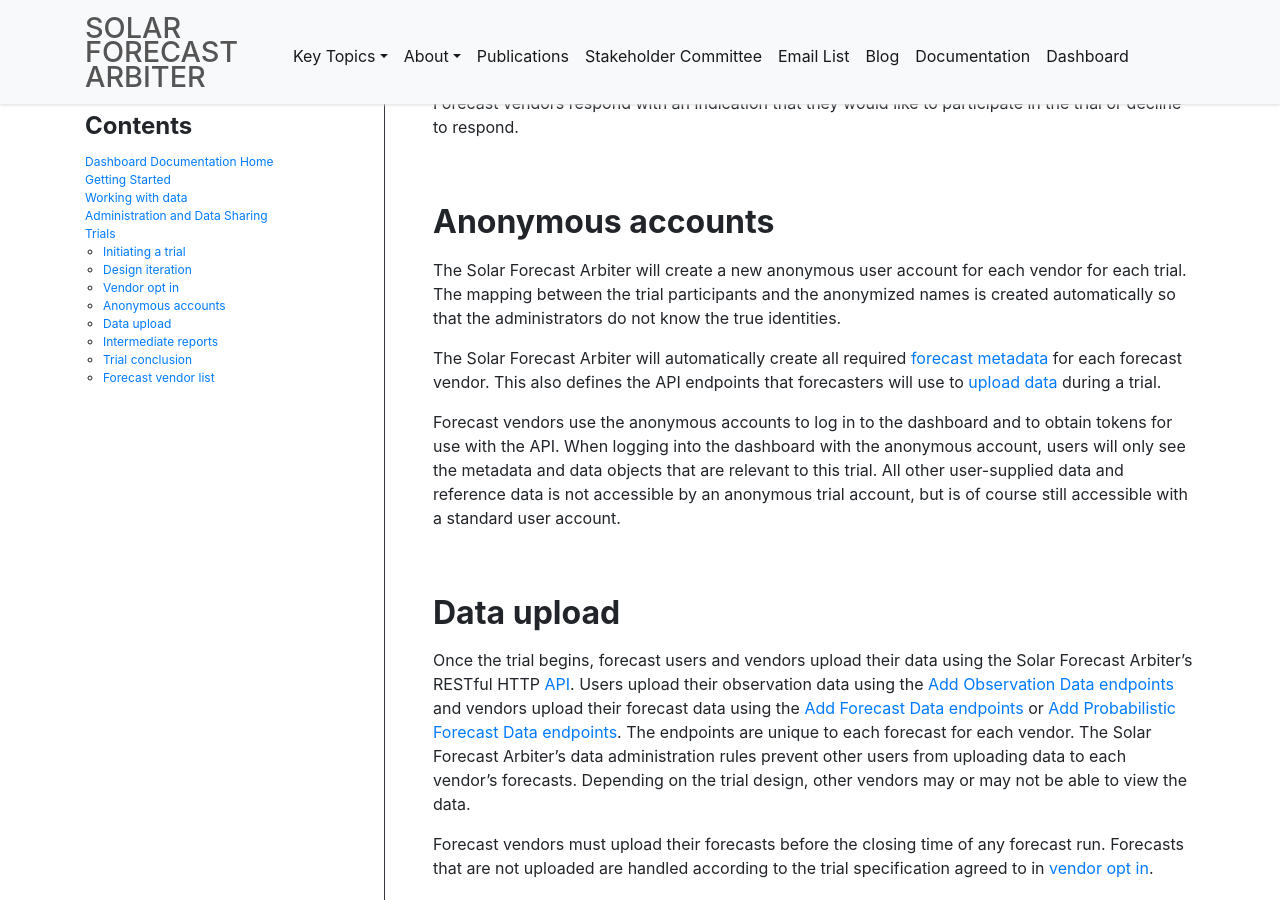
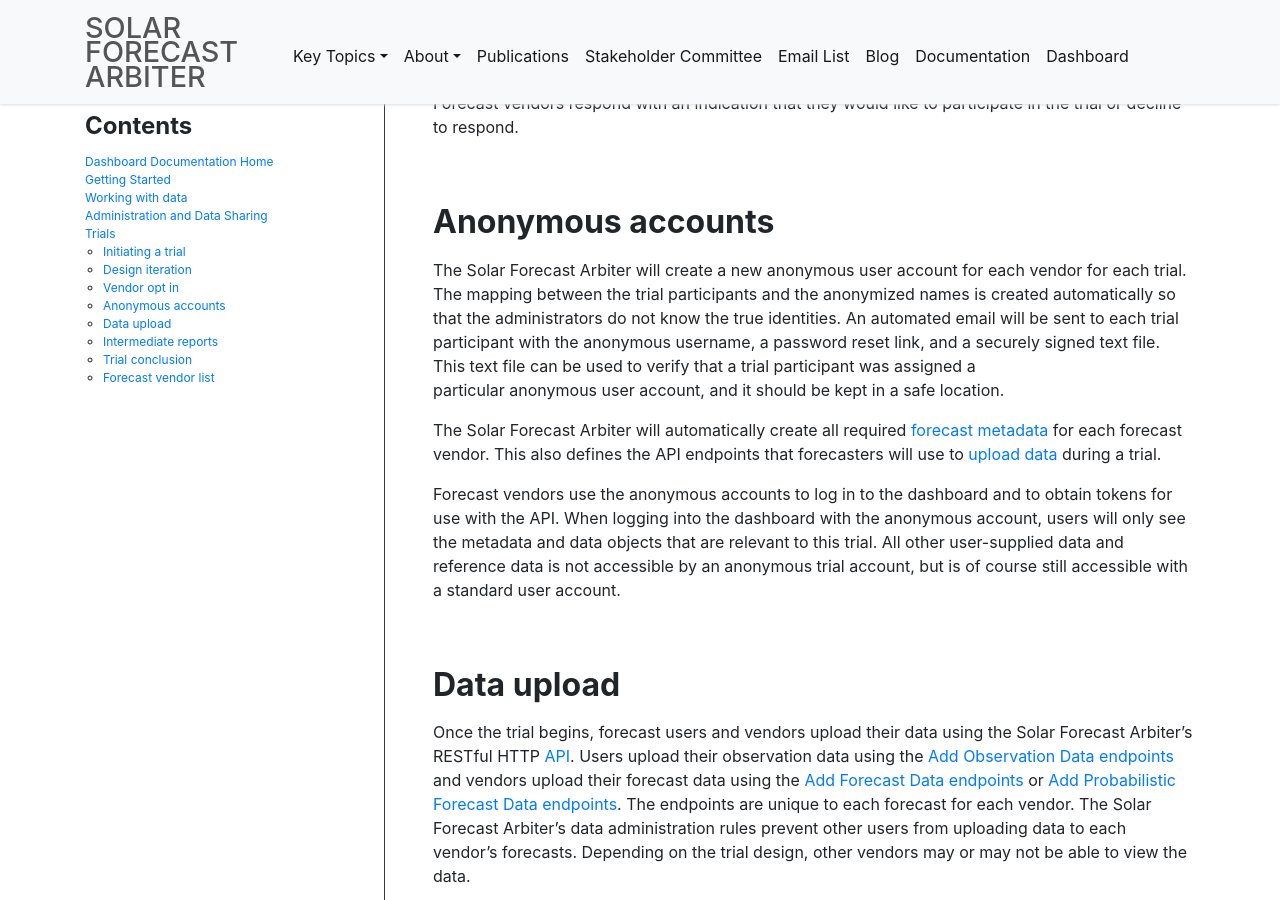
Before and after one commit to SolarArbiter/SolarArbiter.github.io, a Jekyll site: the page built from documentation/dashboard/trials.md, in a window 1280 px wide and 900 px high, scrolled down 1852 px. Built offline with Jekyll 4.4.1, drawn with Linux system fonts in a browser that asks for light colours.

Commit message:
Update documentation/dashboard/trials.md
Co-authored-by: Tony Lorenzo <atlorenzo@email.arizona.edu>

```diff
--- a/documentation/dashboard/trials.md
+++ b/documentation/dashboard/trials.md
@@ -106,7 +106,11 @@
 The Solar Forecast Arbiter will create a new anonymous user account for each
 vendor for each trial. The mapping between the trial participants and the
 anonymized names is created automatically so that the administrators do not know
-the true identities.
+the true identities. An automated email will be sent to each trial participant with
+the anonymous username, a password reset link, and a securely signed text file.
+This text file can be used to verify that a trial participant was assigned a
+particular anonymous user account, and it should be kept in a safe
+location.
 
 The Solar Forecast Arbiter will automatically create all required
 [forecast metadata](/documentation/dashboard/working-with-data/#create-new-forecast)
```
